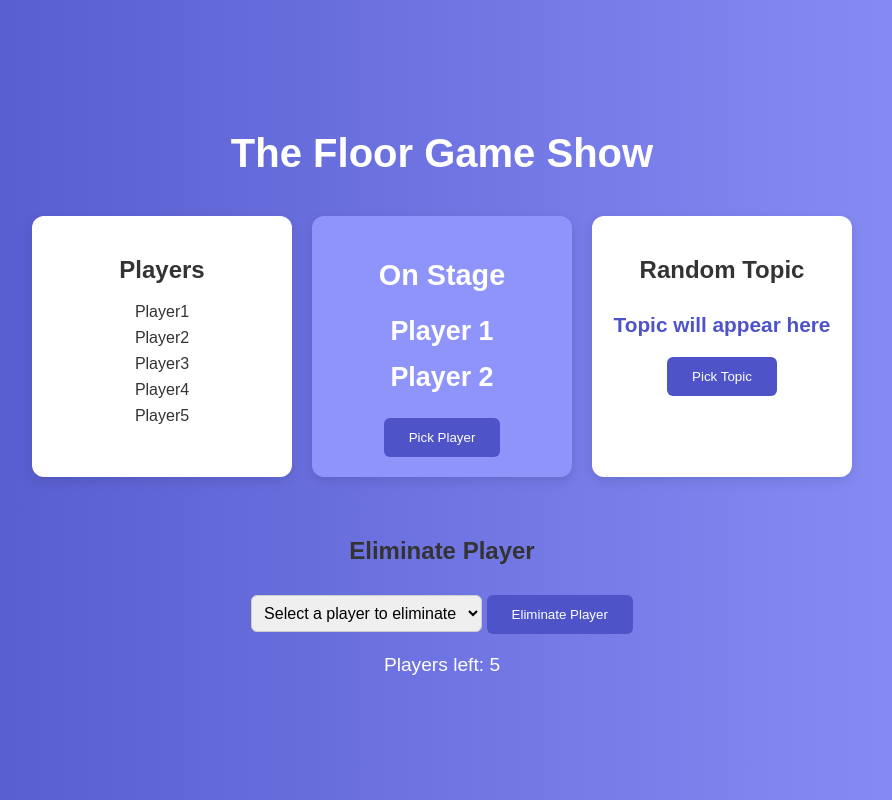
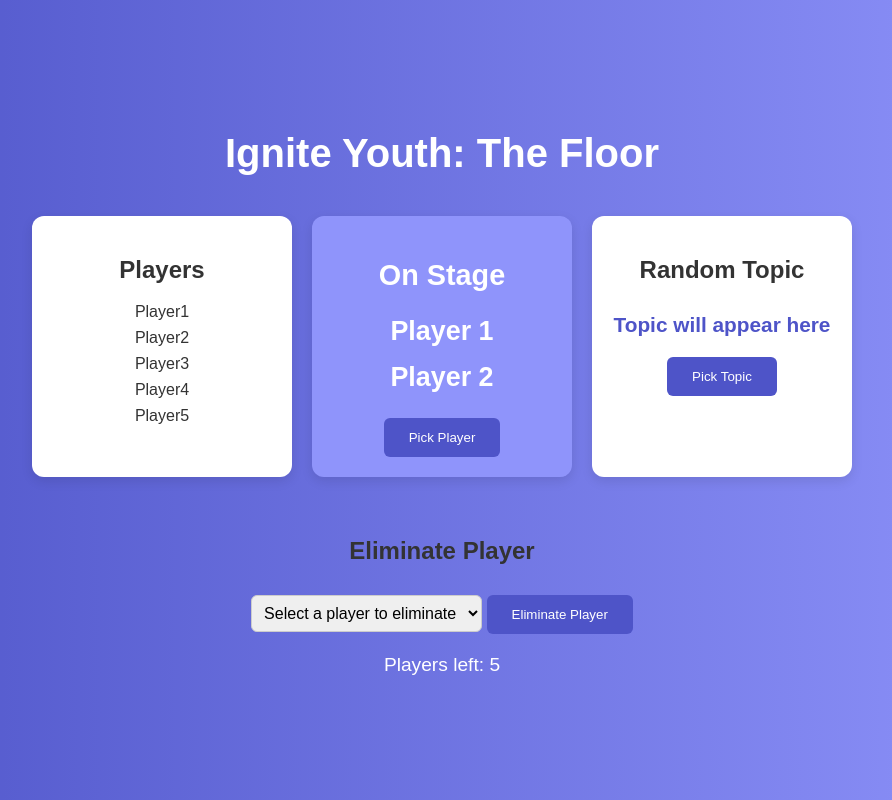
Before and after one commit to estellealice/The-floor, a plain HTML site: page index.html in a window 1280 px wide. Shown: the whole page, without its empty margins (198-1090 px from the left). Drawn offline with Linux system fonts and the light colour scheme.

Commit message:
Update index.html

```diff
--- a/index.html
+++ b/index.html
@@ -123,7 +123,7 @@
     </style>
 </head>
 <body>
-    <h1>The Floor Game Show</h1>
+    <h1>Ignite Youth: The Floor</h1>
 
     <div class="container">
         <!-- Players Card -->
@@ -168,7 +168,7 @@
             event.returnValue = "";
         });
 
-        // List of 40 players (You can replace these names with actual names)
+        // List of players (You can replace these names with actual names)
         const players = [
             "Player1", "Player2", "Player3", "Player4", "Player5"
         ];
```
